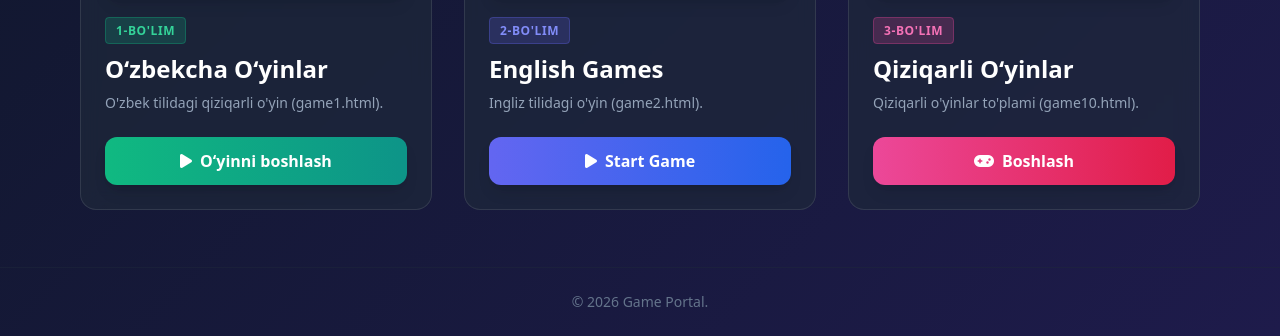
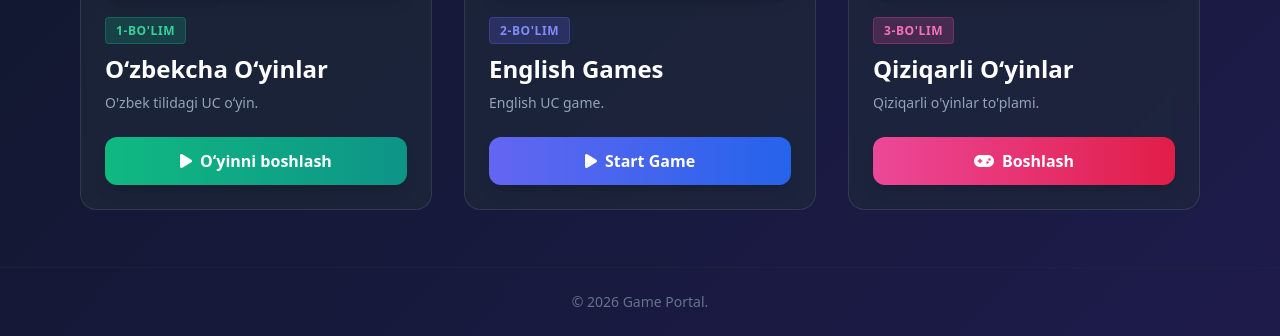
Before and after one commit to Onlinegames-site/Free, a plain HTML site: page index.html in a window 1280 px wide. Shown: the part 464-800 px from the top of the page. Drawn offline with nearby package versions, Linux system fonts and the light colour scheme.

Commit message:
Revise game descriptions in index.html
Updated game descriptions for Uzbek and English games.

```diff
--- a/index.html
+++ b/index.html
@@ -65,7 +65,7 @@
                     <span class="text-xs uppercase font-bold tracking-wider px-2.5 py-1 rounded bg-emerald-500/20 text-emerald-400 border border-emerald-500/30">1-Bo'lim</span>
                     <h3 class="text-2xl font-bold mt-3 mb-2 text-white">Oʻzbekcha Oʻyinlar</h3>
                     <p class="text-slate-400 text-sm mb-6">
-                        O'zbek tilidagi qiziqarli o'yin (game1.html).
+                        O'zbek tilidagi UC oʻyin.
                     </p>
                 </div>
                 <button onclick="openGame('uz')" class="w-full py-3 px-6 rounded-xl bg-gradient-to-r from-emerald-500 to-teal-600 hover:from-emerald-600 hover:to-teal-700 font-bold text-white shadow-lg transition active:scale-95 flex items-center justify-center space-x-2">
@@ -83,7 +83,7 @@
                     <span class="text-xs uppercase font-bold tracking-wider px-2.5 py-1 rounded bg-indigo-500/20 text-indigo-400 border border-indigo-500/30">2-Bo'lim</span>
                     <h3 class="text-2xl font-bold mt-3 mb-2 text-white">English Games</h3>
                     <p class="text-slate-400 text-sm mb-6">
-                        Ingliz tilidagi o'yin (game2.html).
+                        English UC game.
                     </p>
                 </div>
                 <button onclick="openGame('en')" class="w-full py-3 px-6 rounded-xl bg-gradient-to-r from-indigo-500 to-blue-600 hover:from-indigo-600 hover:to-blue-700 font-bold text-white shadow-lg transition active:scale-95 flex items-center justify-center space-x-2">
@@ -101,7 +101,7 @@
                     <span class="text-xs uppercase font-bold tracking-wider px-2.5 py-1 rounded bg-pink-500/20 text-pink-400 border border-pink-500/30">3-Bo'lim</span>
                     <h3 class="text-2xl font-bold mt-3 mb-2 text-white">Qiziqarli Oʻyinlar</h3>
                     <p class="text-slate-400 text-sm mb-6">
-                        Qiziqarli o'yinlar to'plami (game10.html).
+                        Qiziqarli o'yinlar to'plami.
                     </p>
                 </div>
                 <button onclick="openGame('fun')" class="w-full py-3 px-6 rounded-xl bg-gradient-to-r from-pink-500 to-rose-600 hover:from-pink-600 hover:to-rose-700 font-bold text-white shadow-lg transition active:scale-95 flex items-center justify-center space-x-2">
```
